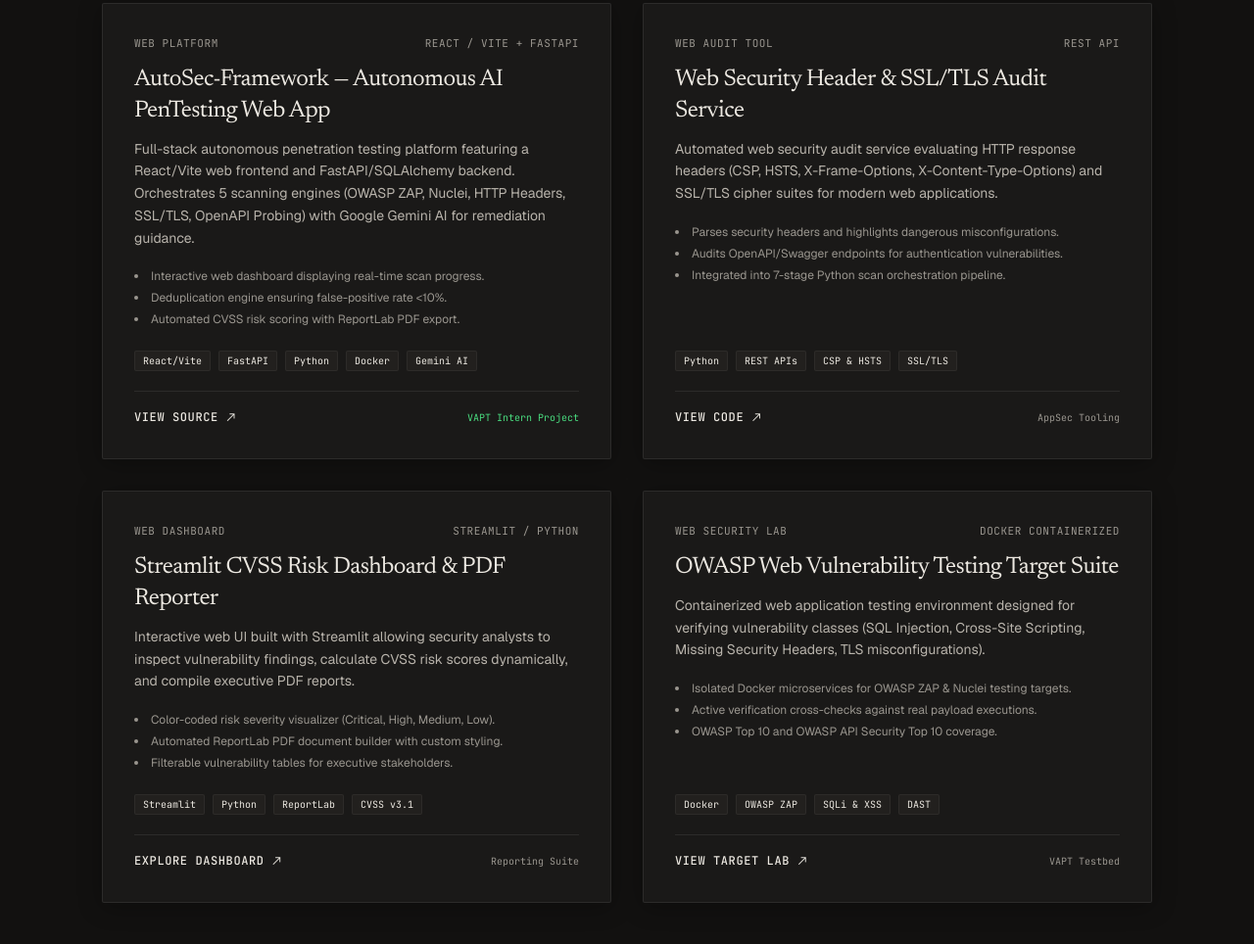
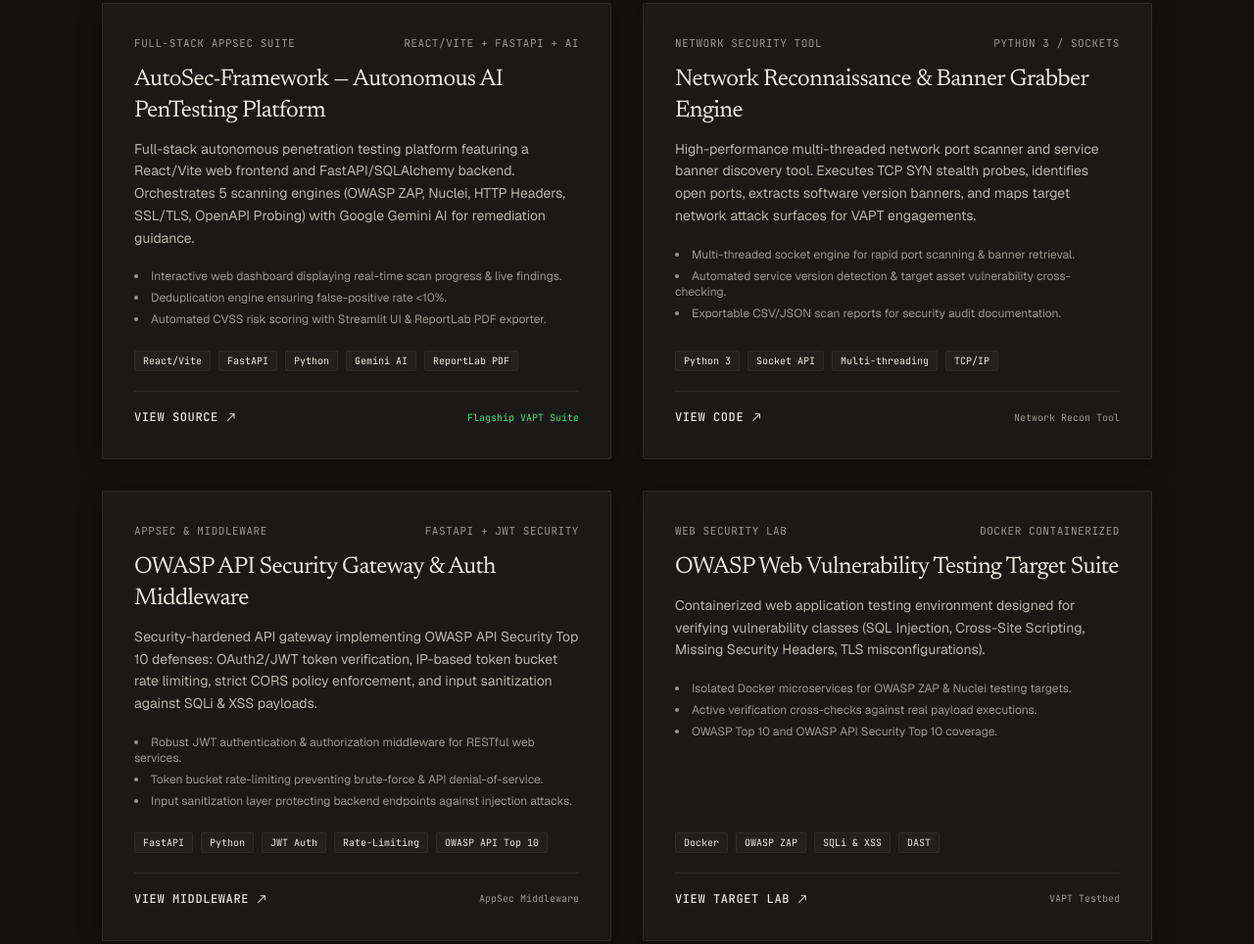
Before and after one commit to pruthyush/portfolio, a website: page index.html in a window 1280 px wide. Shown: the part 914-1878 px from the top of the page at 98% size. Drawn offline with nearby package versions, Linux system fonts and the light colour scheme.

Commit message:
refactor: consolidate AutoSec and add distinct AppSec & Network Recon projects

```diff
--- a/index.html
+++ b/index.html
@@ -214,23 +214,23 @@
 
     <div class="grid grid-cols-1 md:grid-cols-2 gap-8">
 
-      <!-- Web Project 01: AutoSec-Framework Web App -->
+      <!-- Web Project 01: AutoSec-Framework (Master Flagship Project) -->
       <article class="bg-[#1a1918] border border-white/[0.08] rounded-sm p-8 flex flex-col justify-between hover:border-white/20 transition-all shadow-[0_4px_24px_rgba(0,0,0,0.3)]">
         <div>
           <div class="flex items-center justify-between font-mono text-[11px] text-[#9a968f] uppercase tracking-wider mb-3">
-            <span>Web Platform</span>
-            <span>React / Vite + FastAPI</span>
+            <span>Full-Stack AppSec Suite</span>
+            <span>React/Vite + FastAPI + AI</span>
           </div>
           <h3 class="font-serif text-2xl text-[#ece8e1] font-normal tracking-tight mb-3">
-            AutoSec-Framework — Autonomous AI PenTesting Web App
+            AutoSec-Framework — Autonomous AI PenTesting Platform
           </h3>
           <p class="font-sans text-sm text-[#b8b3ab] leading-relaxed mb-5">
             Full-stack autonomous penetration testing platform featuring a React/Vite web frontend and FastAPI/SQLAlchemy backend. Orchestrates 5 scanning engines (OWASP ZAP, Nuclei, HTTP Headers, SSL/TLS, OpenAPI Probing) with Google Gemini AI for remediation guidance.
           </p>
           <ul class="text-xs text-[#9a968f] font-sans space-y-1.5 list-disc list-inside mb-6">
-            <li>Interactive web dashboard displaying real-time scan progress.</li>
+            <li>Interactive web dashboard displaying real-time scan progress & live findings.</li>
             <li>Deduplication engine ensuring false-positive rate &lt;10%.</li>
-            <li>Automated CVSS risk scoring with ReportLab PDF export.</li>
+            <li>Automated CVSS risk scoring with Streamlit UI & ReportLab PDF exporter.</li>
           </ul>
         </div>
         <div>
@@ -238,92 +238,93 @@
             <span class="px-2 py-0.5 bg-[#22201e] rounded-sm border border-white/5 text-[#ece8e1]">React/Vite</span>
             <span class="px-2 py-0.5 bg-[#22201e] rounded-sm border border-white/5 text-[#ece8e1]">FastAPI</span>
             <span class="px-2 py-0.5 bg-[#22201e] rounded-sm border border-white/5 text-[#ece8e1]">Python</span>
-            <span class="px-2 py-0.5 bg-[#22201e] rounded-sm border border-white/5 text-[#ece8e1]">Docker</span>
             <span class="px-2 py-0.5 bg-[#22201e] rounded-sm border border-white/5 text-[#ece8e1]">Gemini AI</span>
+            <span class="px-2 py-0.5 bg-[#22201e] rounded-sm border border-white/5 text-[#ece8e1]">ReportLab PDF</span>
           </div>
           <div class="pt-4 border-t border-white/[0.08] flex items-center justify-between">
             <a class="inline-flex items-center gap-1.5 font-mono text-xs uppercase tracking-wider text-[#ece8e1] font-medium hover:text-white transition-colors" href="https://github.com/pruthyush" target="_blank">
               <span>View Source</span>
               <span class="material-symbols-outlined text-sm">north_east</span>
             </a>
-            <span class="font-mono text-[10px] text-[#4ade80]">VAPT Intern Project</span>
+            <span class="font-mono text-[10px] text-[#4ade80]">Flagship VAPT Suite</span>
           </div>
         </div>
       </article>
 
-      <!-- Web Project 02: HTTP Header & SSL/TLS Audit Tool -->
+      <!-- Web Project 02: Network Reconnaissance & Banner Grabber Engine -->
       <article class="bg-[#1a1918] border border-white/[0.08] rounded-sm p-8 flex flex-col justify-between hover:border-white/20 transition-all shadow-[0_4px_24px_rgba(0,0,0,0.3)]">
         <div>
           <div class="flex items-center justify-between font-mono text-[11px] text-[#9a968f] uppercase tracking-wider mb-3">
-            <span>Web Audit Tool</span>
-            <span>REST API</span>
+            <span>Network Security Tool</span>
+            <span>Python 3 / Sockets</span>
           </div>
           <h3 class="font-serif text-2xl text-[#ece8e1] font-normal tracking-tight mb-3">
-            Web Security Header & SSL/TLS Audit Service
+            Network Reconnaissance & Banner Grabber Engine
           </h3>
           <p class="font-sans text-sm text-[#b8b3ab] leading-relaxed mb-5">
-            Automated web security audit service evaluating HTTP response headers (CSP, HSTS, X-Frame-Options, X-Content-Type-Options) and SSL/TLS cipher suites for modern web applications.
+            High-performance multi-threaded network port scanner and service banner discovery tool. Executes TCP SYN stealth probes, identifies open ports, extracts software version banners, and maps target network attack surfaces for VAPT engagements.
           </p>
           <ul class="text-xs text-[#9a968f] font-sans space-y-1.5 list-disc list-inside mb-6">
-            <li>Parses security headers and highlights dangerous misconfigurations.</li>
-            <li>Audits OpenAPI/Swagger endpoints for authentication vulnerabilities.</li>
-            <li>Integrated into 7-stage Python scan orchestration pipeline.</li>
+            <li>Multi-threaded socket engine for rapid port scanning & banner retrieval.</li>
+            <li>Automated service version detection & target asset vulnerability cross-checking.</li>
+            <li>Exportable CSV/JSON scan reports for security audit documentation.</li>
           </ul>
         </div>
         <div>
           <div class="flex flex-wrap gap-2 text-[10px] font-mono text-[#9a968f] mb-5">
-            <span class="px-2 py-0.5 bg-[#22201e] rounded-sm border border-white/5 text-[#ece8e1]">Python</span>
-            <span class="px-2 py-0.5 bg-[#22201e] rounded-sm border border-white/5 text-[#ece8e1]">REST APIs</span>
-            <span class="px-2 py-0.5 bg-[#22201e] rounded-sm border border-white/5 text-[#ece8e1]">CSP & HSTS</span>
-            <span class="px-2 py-0.5 bg-[#22201e] rounded-sm border border-white/5 text-[#ece8e1]">SSL/TLS</span>
+            <span class="px-2 py-0.5 bg-[#22201e] rounded-sm border border-white/5 text-[#ece8e1]">Python 3</span>
+            <span class="px-2 py-0.5 bg-[#22201e] rounded-sm border border-white/5 text-[#ece8e1]">Socket API</span>
+            <span class="px-2 py-0.5 bg-[#22201e] rounded-sm border border-white/5 text-[#ece8e1]">Multi-threading</span>
+            <span class="px-2 py-0.5 bg-[#22201e] rounded-sm border border-white/5 text-[#ece8e1]">TCP/IP</span>
           </div>
           <div class="pt-4 border-t border-white/[0.08] flex items-center justify-between">
             <a class="inline-flex items-center gap-1.5 font-mono text-xs uppercase tracking-wider text-[#ece8e1] font-medium hover:text-white transition-colors" href="https://github.com/pruthyush" target="_blank">
               <span>View Code</span>
               <span class="material-symbols-outlined text-sm">north_east</span>
             </a>
-            <span class="font-mono text-[10px] text-[#9a968f]">AppSec Tooling</span>
+            <span class="font-mono text-[10px] text-[#9a968f]">Network Recon Tool</span>
           </div>
         </div>
       </article>
 
-      <!-- Web Project 03: Streamlit Security Risk Dashboard -->
+      <!-- Web Project 03: OWASP API Security Gateway & Auth Middleware -->
       <article class="bg-[#1a1918] border border-white/[0.08] rounded-sm p-8 flex flex-col justify-between hover:border-white/20 transition-all shadow-[0_4px_24px_rgba(0,0,0,0.3)]">
         <div>
           <div class="flex items-center justify-between font-mono text-[11px] text-[#9a968f] uppercase tracking-wider mb-3">
-            <span>Web Dashboard</span>
-            <span>Streamlit / Python</span>
+            <span>AppSec & Middleware</span>
+            <span>FastAPI + JWT Security</span>
           </div>
           <h3 class="font-serif text-2xl text-[#ece8e1] font-normal tracking-tight mb-3">
-            Streamlit CVSS Risk Dashboard & PDF Reporter
+            OWASP API Security Gateway & Auth Middleware
           </h3>
           <p class="font-sans text-sm text-[#b8b3ab] leading-relaxed mb-5">
-            Interactive web UI built with Streamlit allowing security analysts to inspect vulnerability findings, calculate CVSS risk scores dynamically, and compile executive PDF reports.
+            Security-hardened API gateway implementing OWASP API Security Top 10 defenses: OAuth2/JWT token verification, IP-based token bucket rate limiting, strict CORS policy enforcement, and input sanitization against SQLi & XSS payloads.
           </p>
           <ul class="text-xs text-[#9a968f] font-sans space-y-1.5 list-disc list-inside mb-6">
-            <li>Color-coded risk severity visualizer (Critical, High, Medium, Low).</li>
-            <li>Automated ReportLab PDF document builder with custom styling.</li>
-            <li>Filterable vulnerability tables for executive stakeholders.</li>
+            <li>Robust JWT authentication & authorization middleware for RESTful web services.</li>
+            <li>Token bucket rate-limiting preventing brute-force & API denial-of-service.</li>
+            <li>Input sanitization layer protecting backend endpoints against injection attacks.</li>
           </ul>
         </div>
         <div>
           <div class="flex flex-wrap gap-2 text-[10px] font-mono text-[#9a968f] mb-5">
-            <span class="px-2 py-0.5 bg-[#22201e] rounded-sm border border-white/5 text-[#ece8e1]">Streamlit</span>
+            <span class="px-2 py-0.5 bg-[#22201e] rounded-sm border border-white/5 text-[#ece8e1]">FastAPI</span>
             <span class="px-2 py-0.5 bg-[#22201e] rounded-sm border border-white/5 text-[#ece8e1]">Python</span>
-            <span class="px-2 py-0.5 bg-[#22201e] rounded-sm border border-white/5 text-[#ece8e1]">ReportLab</span>
-            <span class="px-2 py-0.5 bg-[#22201e] rounded-sm border border-white/5 text-[#ece8e1]">CVSS v3.1</span>
+            <span class="px-2 py-0.5 bg-[#22201e] rounded-sm border border-white/5 text-[#ece8e1]">JWT Auth</span>
+            <span class="px-2 py-0.5 bg-[#22201e] rounded-sm border border-white/5 text-[#ece8e1]">Rate-Limiting</span>
+            <span class="px-2 py-0.5 bg-[#22201e] rounded-sm border border-white/5 text-[#ece8e1]">OWASP API Top 10</span>
           </div>
           <div class="pt-4 border-t border-white/[0.08] flex items-center justify-between">
             <a class="inline-flex items-center gap-1.5 font-mono text-xs uppercase tracking-wider text-[#ece8e1] font-medium hover:text-white transition-colors" href="https://github.com/pruthyush" target="_blank">
-              <span>Explore Dashboard</span>
+              <span>View Middleware</span>
               <span class="material-symbols-outlined text-sm">north_east</span>
             </a>
-            <span class="font-mono text-[10px] text-[#9a968f]">Reporting Suite</span>
+            <span class="font-mono text-[10px] text-[#9a968f]">AppSec Middleware</span>
           </div>
         </div>
       </article>
 
-      <!-- Web Project 04: OWASP Web App Testing Lab -->
+      <!-- Web Project 04: OWASP Web Vulnerability Testing Target Suite -->
       <article class="bg-[#1a1918] border border-white/[0.08] rounded-sm p-8 flex flex-col justify-between hover:border-white/20 transition-all shadow-[0_4px_24px_rgba(0,0,0,0.3)]">
         <div>
           <div class="flex items-center justify-between font-mono text-[11px] text-[#9a968f] uppercase tracking-wider mb-3">
```
